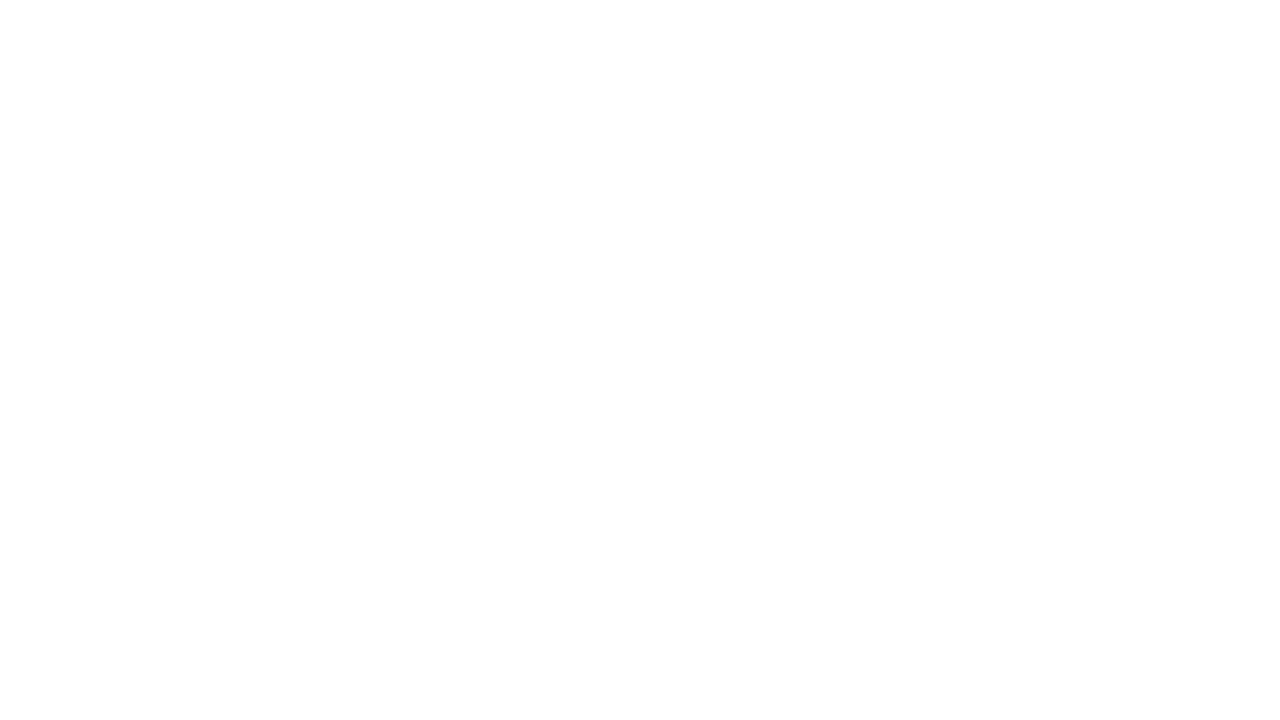
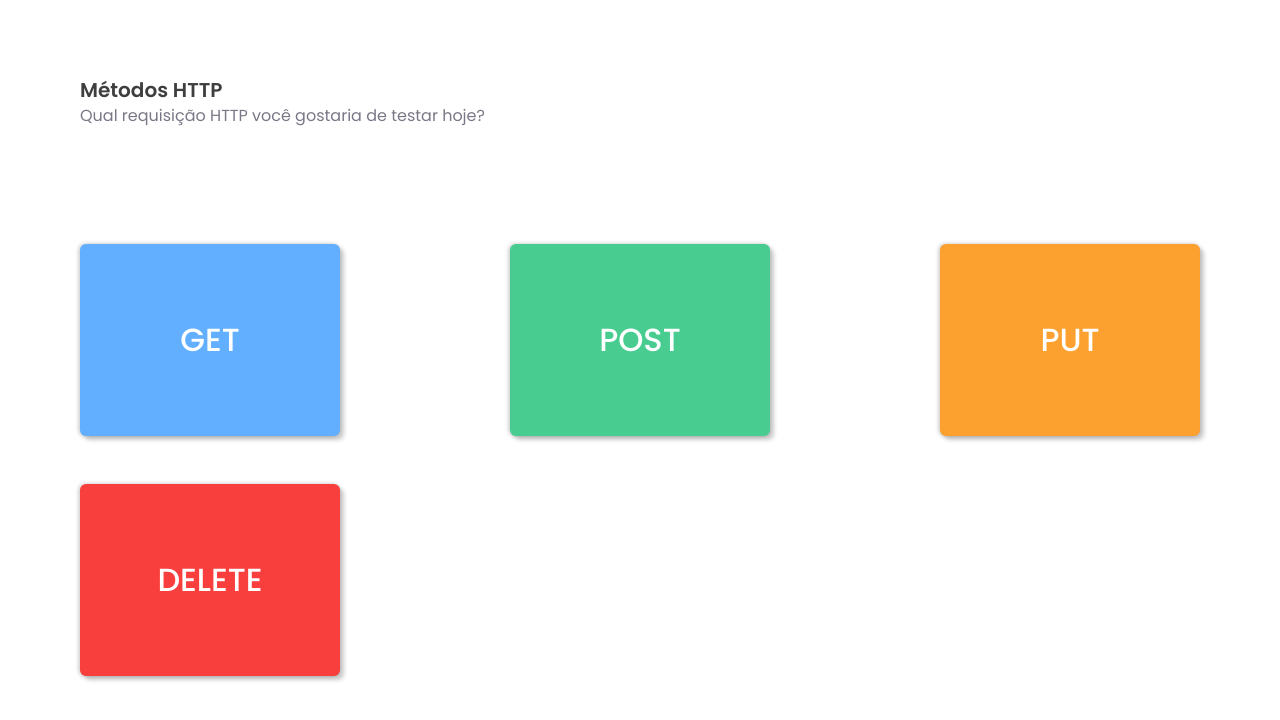
Before and after one commit to lucasfinotirodrigues/apresentacaoAPI, an Angular app in the folder angular-http/: page /list in a window 1280 px wide. Before the commit this address led to /. Shown: the top 720 px of the page. Built offline with nearby package versions, Linux system fonts and the light colour scheme.

Commit message:
feat: component list added at project

```diff
--- a/angular-http/src/app/app-routing.module.ts
+++ b/angular-http/src/app/app-routing.module.ts
@@ -2,13 +2,17 @@ import { NgModule } from '@angular/core';
 import { RouterModule, Routes } from '@angular/router';
 import { PostComponent } from './pages/post/post.component';
 import { HomeComponent } from './pages/home/home.component';
+import { ListComponent } from './pages/list/list.component';
 
 const routes: Routes = [
   {
     path: '', component: HomeComponent
   },
   {
-    path: 'post', component: PostComponent
+    path: 'list/post', component: PostComponent
+  },
+  {
+    path: 'list', component: ListComponent
   }
 ];
 
--- a/angular-http/src/app/app.module.ts
+++ b/angular-http/src/app/app.module.ts
@@ -7,12 +7,14 @@ import { AppComponent } from './app.component';
 import { FormsModule } from '@angular/forms';
 import { PostComponent } from './pages/post/post.component';
 import { HomeComponent } from './pages/home/home.component';
+import { ListComponent } from './pages/list/list.component';
 
 @NgModule({
   declarations: [
     AppComponent,
     PostComponent,
-    HomeComponent
+    HomeComponent,
+    ListComponent
   ],
   imports: [
     BrowserModule,
--- /dev/null
+++ b/angular-http/src/app/pages/list/list.component.html
@@ -0,0 +1,26 @@
+<div class="content-home">
+  <div class="d-flex flex-wrap justify-content-between mb-4" style="margin-top: 40px;">
+    <div class="d-flex flex-column gap-2">
+      <h2 class="titulo">Métodos HTTP</h2>
+      <h3 class="subtitulo">Qual requisição HTTP você gostaria de testar hoje?</h3>
+    </div>
+  </div>
+  <div class="d-flex flex-wrap gap-5" style="margin-top: 120px;">
+    <div class="group-cards d-flex gap-5 justify-content-between flex-wrap mb-4">
+      <div class="card get d-flex align-items-center justify-content-center">
+        <h2 class="text-card">get</h2>
+      </div>
+      <a routerLink="./post">
+        <div class="card post d-flex align-items-center justify-content-center">
+          <h2 class="text-card">post</h2>
+        </div>
+      </a>
+      <div class="card put d-flex align-items-center justify-content-center">
+        <h2 class="text-card">put</h2>
+      </div>
+      <div class="card delete d-flex align-items-center justify-content-center">
+        <h2 class="text-card">delete</h2>
+      </div>
+    </div>
+  </div>
+</div>
--- /dev/null
+++ b/angular-http/src/app/pages/list/list.component.scss
@@ -0,0 +1,85 @@
+.content-home {
+  padding: 40px 80px;
+}
+
+.adicionar {
+  border: none;
+  background-color: var(--color-secondary);
+  border-radius: 5px;
+  height: 52px;
+  padding: 24px;
+
+
+  &:hover {
+    background-color: var(--color-secondary-hover);
+    transition: 0.3s;
+  }
+
+  span {
+    color: var(--color-white);
+  }
+}
+
+.cursor {
+  cursor: pointer;
+}
+
+.card {
+  width: 260px;
+  height: 192px;
+  border: none;
+  box-shadow: 4px 4px 4px 0px rgba(0, 0, 0, 0.2), -1px 0px 4px 0px rgba(0, 0, 0, 0.25);
+  cursor: pointer;
+
+  .text-card {
+    color: var(--color-white);
+    font-weight: 500;
+    font-size: 32px;
+    text-transform: uppercase;
+  }
+}
+
+.get {
+  background-color: #61AFFE;
+}
+
+.post {
+  background-color: #49CC90;
+}
+
+.put {
+  background-color: #FCA130
+}
+
+.delete {
+  background-color: #F93E3E;
+}
+
+a {
+  text-decoration: none;
+}
+
+@media screen and (max-width: 575px) {
+  .content-home {
+    padding: 32px;
+  }
+}
+
+
+@media screen and (max-width: 678px) {
+  .adicionar {
+    margin-top: 12px;
+    height: 56px;
+  }
+}
+
+@media screen and (max-width: 728px) {
+  .card {
+    width: 100%;
+    max-width: 700px;
+  }
+
+  .group-cards {
+    gap: 28px;
+  }
+}
--- a/angular-http/src/index.html
+++ b/angular-http/src/index.html
@@ -6,6 +6,8 @@
   <base href="/">
   <meta name="viewport" content="width=device-width, initial-scale=1">
   <link rel="icon" type="image/x-icon" href="favicon.ico">
+  <link href="https://cdn.jsdelivr.net/npm/bootstrap@5.3.3/dist/css/bootstrap.min.css" rel="stylesheet" integrity="sha384-QWTKZyjpPEjISv5WaRU9OFeRpok6YctnYmDr5pNlyT2bRjXh0JMhjY6hW+ALEwIH" crossorigin="anonymous">
+  <script src="https://cdn.jsdelivr.net/npm/bootstrap@5.3.3/dist/js/bootstrap.bundle.min.js" integrity="sha384-YvpcrYf0tY3lHB60NNkmXc5s9fDVZLESaAA55NDzOxhy9GkcIdslK1eN7N6jIeHz" crossorigin="anonymous"></script>
 </head>
 <body>
   <app-root></app-root>
--- a/angular-http/src/styles.scss
+++ b/angular-http/src/styles.scss
@@ -1 +1,201 @@
-/* You can add global styles to this file, and also import other style files */
+
+
+//Reset CSS
+
+html,
+body,
+div,
+span,
+applet,
+object,
+iframe,
+h1,
+h2,
+h3,
+h4,
+h5,
+h6,
+p,
+blockquote,
+pre,
+a,
+abbr,
+acronym,
+address,
+big,
+cite,
+code,
+del,
+dfn,
+em,
+img,
+ins,
+kbd,
+q,
+s,
+samp,
+small,
+strike,
+strong,
+sub,
+sup,
+tt,
+var,
+b,
+u,
+i,
+center,
+dl,
+dt,
+dd,
+ol,
+ul,
+li,
+fieldset,
+form,
+label,
+legend,
+table,
+caption,
+tbody,
+tfoot,
+thead,
+tr,
+th,
+td,
+article,
+aside,
+canvas,
+details,
+embed,
+figure,
+figcaption,
+footer,
+header,
+hgroup,
+menu,
+nav,
+output,
+ruby,
+section,
+summary,
+time,
+mark,
+audio,
+video {
+  margin: 0;
+  padding: 0;
+  border: 0;
+  font-size: 100%;
+  font: inherit;
+  vertical-align: baseline;
+}
+
+/* HTML5 display-role reset for older browsers */
+article,
+aside,
+details,
+figcaption,
+figure,
+footer,
+header,
+hgroup,
+menu,
+nav,
+section {
+  display: block;
+}
+
+body {
+  line-height: 1;
+}
+
+ol,
+ul {
+  list-style: none;
+}
+
+blockquote,
+q {
+  quotes: none;
+}
+
+blockquote:before,
+blockquote:after,
+q:before,
+q:after {
+  content: '';
+  content: none;
+}
+
+table {
+  border-collapse: collapse;
+  border-spacing: 0;
+}
+
+
+// Variaveis globais
+
+@import url('https://fonts.googleapis.com/css2?family=Poppins:wght@100;200;300;400;500;600;700;800;900&display=swap');
+
+* {
+  font-family: 'Poppins', sans-serif;
+}
+
+:root {
+  --color-primary:   #2AEF88;
+  --color-secondary: #21BC6B;
+  --color-secondary-hover: #1d9c5a;
+  --color-tertiary:  #148B4D;
+  --color-white:     #FFFFFF;
+  --color-black:     #000000;
+  --color-gray-100:  #F1F0F5;
+  --color-gray-200:  #C6C5CE;
+  --color-gray-300:  #7A7786;
+  --color-gray-400:  #5F5C6B;
+  --color-gray-500:  #4E4B59;
+  --color-gray-600:  #3E3E3E;
+}
+
+
+// Estilos modais
+
+.content-modal {
+  padding: 30px 42px;
+
+  h3 {
+    font-size: 18;
+    font-weight: 600;
+    color: var(--color-black);
+  }
+
+  img {
+    cursor: pointer;
+  }
+}
+
+// Estilo das telas com formulários
+
+.background {
+  width: 600px;
+}
+
+// Estilos do título e sub-título
+
+h2.titulo {
+  font-size: 20px;
+  font-weight: 600;
+  color: var(--color-gray-600);
+}
+
+h3.subtitulo {
+  font-size: 16px;
+  font-weight: 400;
+  color: var(--color-gray-300);
+}
+
+h4.titulos {
+  font-size: 20px;
+  font-weight: 600;
+  color: var(--color-secondary);
+}
```
Also changed, not shown: angular-http/src/app/pages/list/list.component.ts (added, +10 -0 lines), 1 other file (tests, documents, lock files or other folders).
